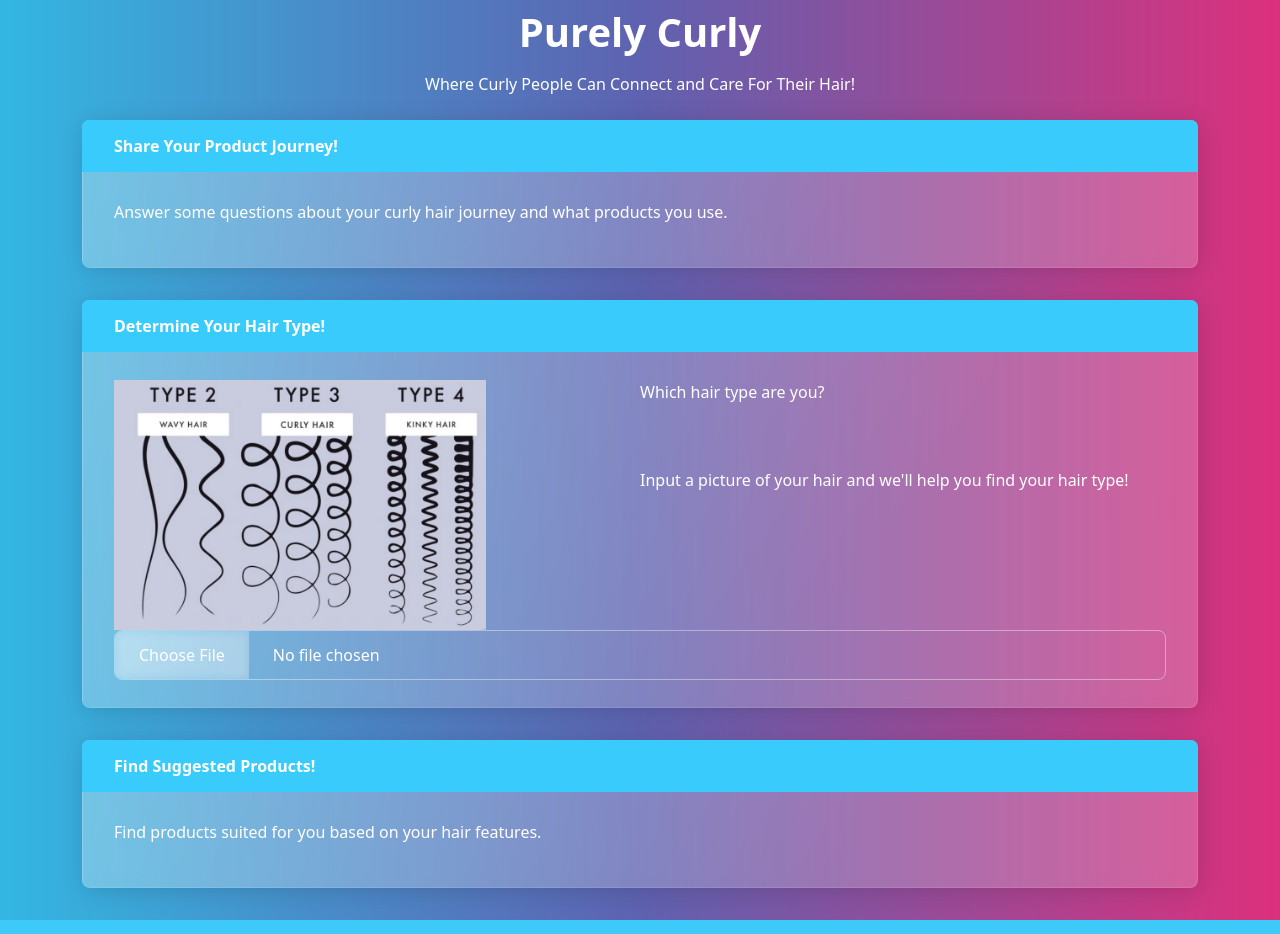
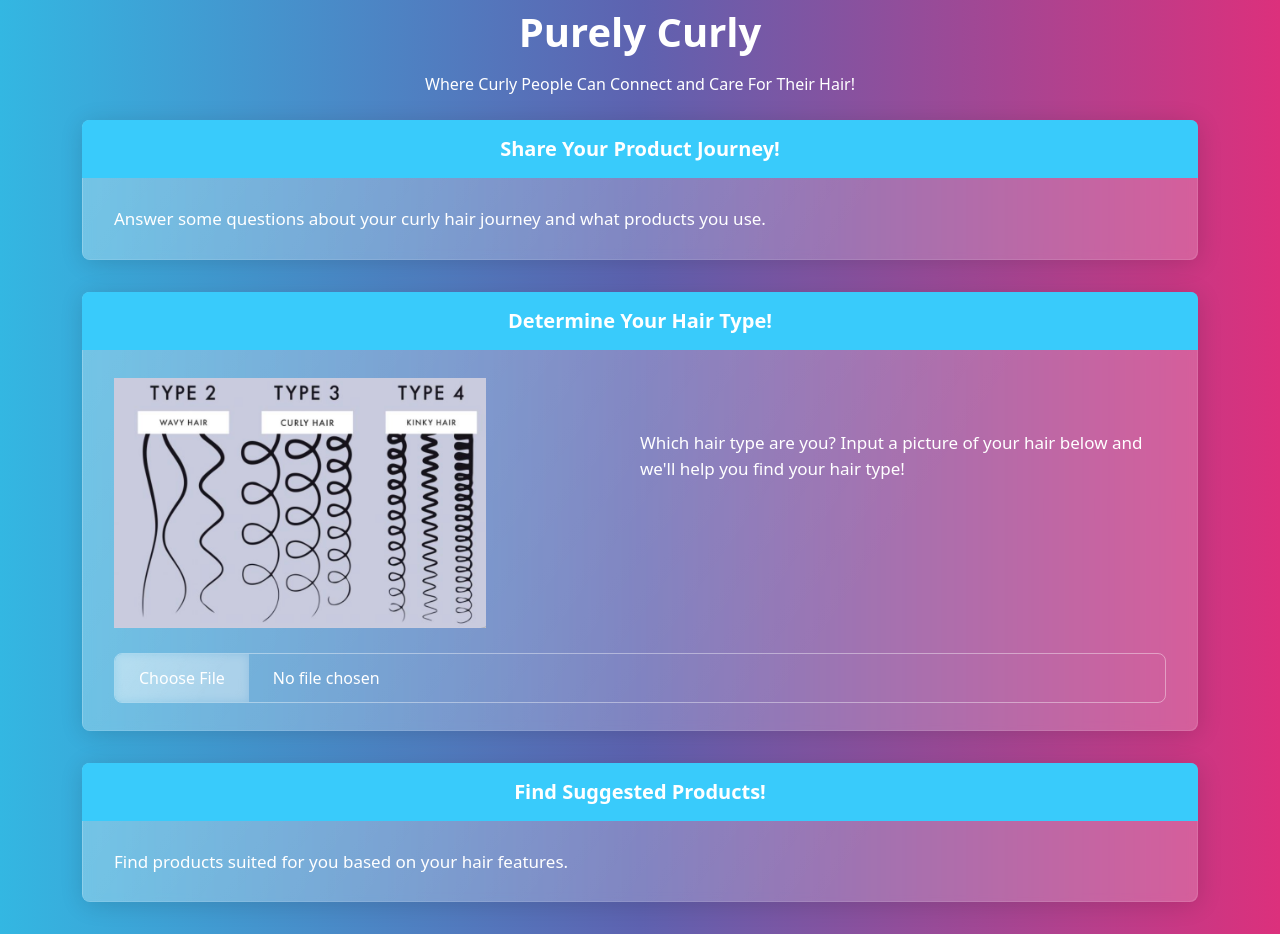
Before and after one commit to kellyqiu/purelycurly.github.io, a PHP site: page / in a window 1280 px wide. Run offline with PHP 8.4, Linux system fonts and the light colour scheme; some libraries are stand-ins or nearby versions.

Commit message:
Added css file

```diff
--- a/css/main.css
+++ b/css/main.css
@@ -2,8 +2,18 @@
 .left-container {
     float: left;
     width: 50%;
+    padding-bottom: 25px;
 }
 .right-container {
     float: right;
     width: 50%;
+    padding-bottom: 25px;
+    padding-top: 5%;
 }
+.card-header {
+    text-align: center;
+    font-size: 20px;
+}
+.card-text {
+    font-size: 17px;
+}
--- a/index.html
+++ b/index.html
@@ -20,7 +20,7 @@
               <div class="card border-info mb-3" style="width: 100%;">
                 <div class="card-header">Share Your Product Journey!</div>
                 <div class="card-body">
-                  <p class="card-title">Answer some questions about your curly hair journey and what products you use.</p>
+                  <p class="card-text">Answer some questions about your curly hair journey and what products you use.</p>
                 </div>
               </div>
 
@@ -31,10 +31,9 @@
                         <img src="images/curlpatterns.png" class = "center" style="height:250px;">
                     </div>
                     <div class = "right-container">
-                        <p class = "card-title">Which hair type are you?</p>
+                        <p class = "card-text">Which hair type are you? Input a picture of your hair below and we'll help you find your hair type!</p>
                     </div>
                     <div class="form-group">
-                        <label for="formFile" class="form-label mt-4">Input a picture of your hair and we'll help you find your hair type!</label>
                         <input class="form-control" type="file" id="formFile">
                     </div>
                 </div>
@@ -43,7 +42,7 @@
               <div class="card border-info mb-3" style="width: 100%;">
                 <div class="card-header">Find Suggested Products!</div>
                 <div class="card-body">
-                  <p class="card-title">Find products suited for you based on your hair features.</p>
+                  <p class="card-text">Find products suited for you based on your hair features.</p>
                 </div>
             </div>
 
```
